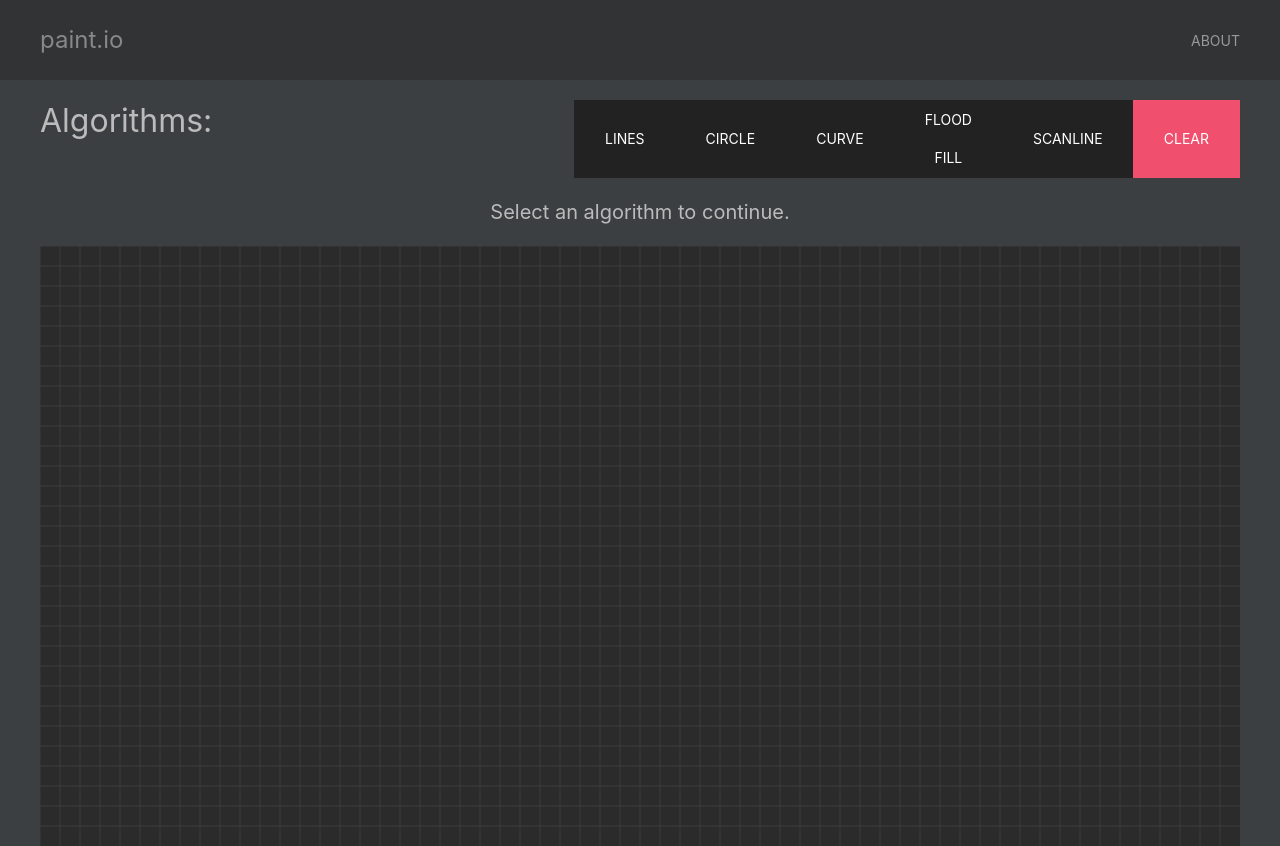
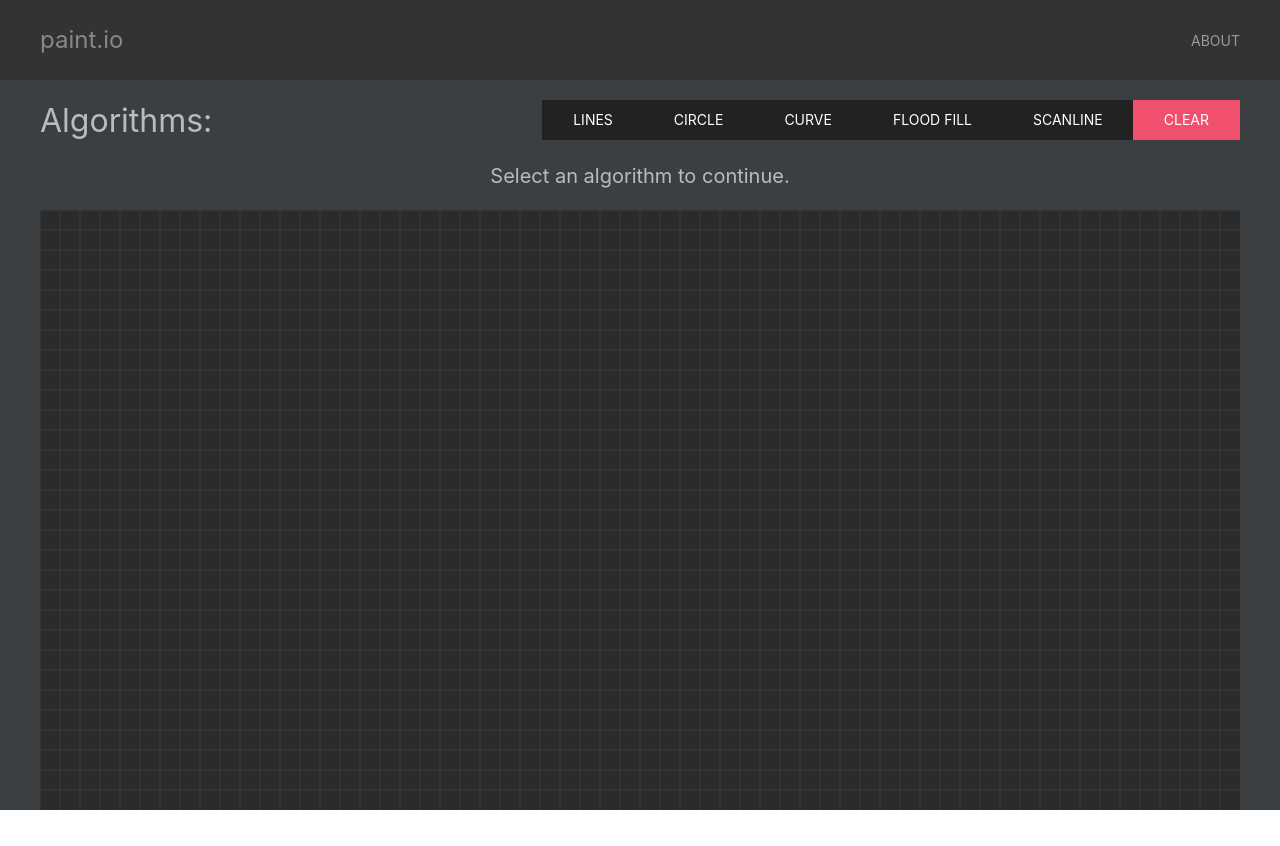
Before and after one commit to imatheussm/computer-graphics, a plain HTML site: page index.html in a window 1280 px wide. After the commit the page ends 810 px from the top, so only its background shows below. Drawn offline with Linux system fonts and the light colour scheme.

Commit message:
Visual improvement to display more buttons on the same line

```diff
--- a/index.html
+++ b/index.html
@@ -14,19 +14,6 @@
                     <a class="uk-navbar-item uk-logo" href="#">paint.io</a>
                 </div>
                 <div class="uk-navbar-right">
-<!--                    <ul class="uk-navbar-nav">-->
-<!--                        <li class="uk-active"><a href="#">Active</a></li>-->
-<!--                        <li>-->
-<!--                            <a href="#">Parent</a>-->
-<!--                            <div class="uk-navbar-dropdown">-->
-<!--                                <ul class="uk-nav uk-navbar-dropdown-nav">-->
-<!--                                    <li class="uk-active"><a href="#">Active</a></li>-->
-<!--                                    <li><a href="#">Item</a></li>-->
-<!--                                    <li><a href="#">Item</a></li>-->
-<!--                                </ul>-->
-<!--                            </div>-->
-<!--                        </li>-->
-<!--                    </ul>-->
                     <ul class="uk-navbar-nav">
                         <li><a href="about.html">About</a></li>
                     </ul>
@@ -35,18 +22,16 @@
         </header>
         <main class="uk-container">
             <div class="uk-child-width-1-2 uk-margin-top uk-margin-bottom" uk-grid>
-                <div>
+                <div class="uk-width-1-3">
                     <h2>Algorithms:</h2>
                 </div>
-                <div>
+                <div class="uk-width-expand">
                     <div class="uk-align-right">
                         <div class="uk-button-group">
-<!--                            <button id="bresenham-button" class="uk-button uk-button-secondary">Line</button>-->
                             <button id="multi-line-button" class="uk-button uk-button-secondary">Lines</button>
                             <button id="circle-button" class="uk-button uk-button-secondary">Circle</button>
                             <button id="curve-button" class="uk-button uk-button-secondary">Curve</button>
-                            <button id="flood-fill-button" class="uk-button
-                                uk-button-secondary">Flood Fill</button>
+                            <button id="flood-fill-button" class="uk-button uk-button-secondary">Flood Fill</button>
                             <button id="scanline-button" class="uk-button uk-button-secondary">ScanLine</button>
                             <button id="clear-button" class="uk-button uk-button-danger">Clear</button>
                         </div>
```
